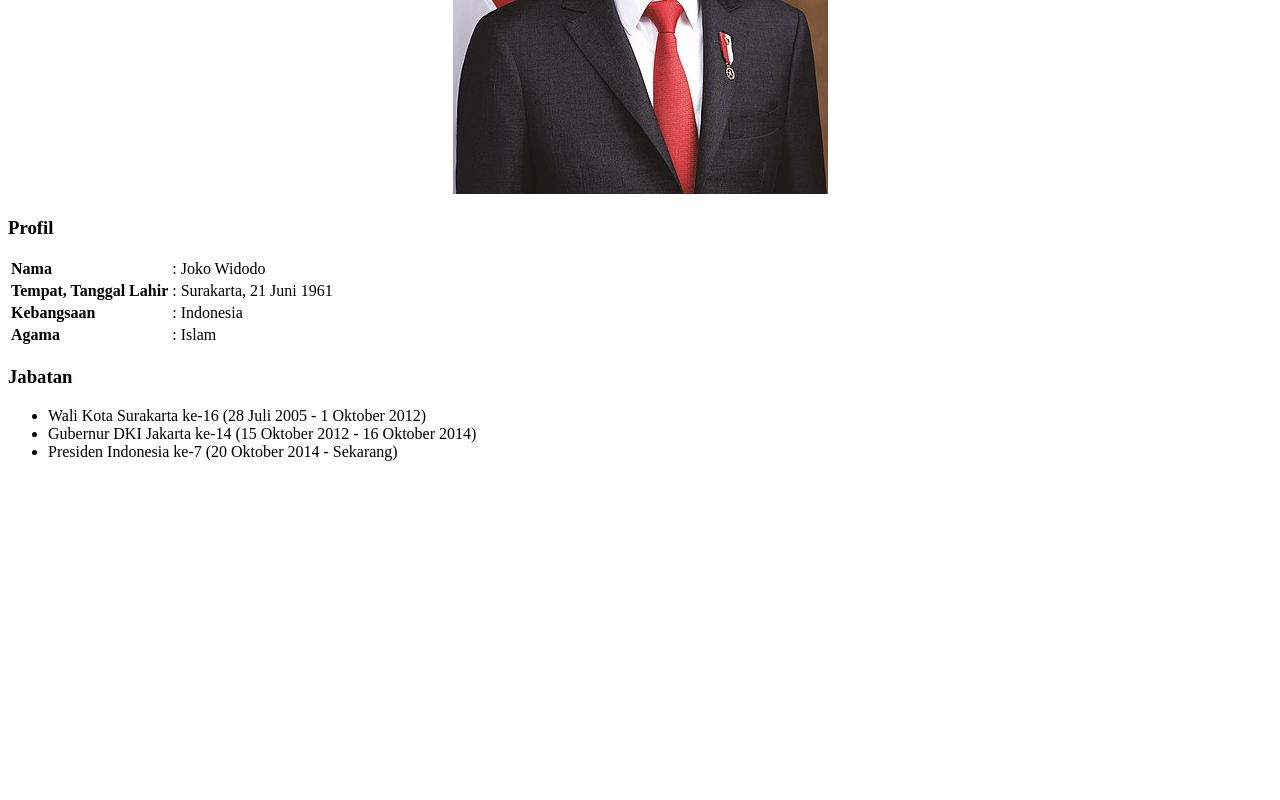
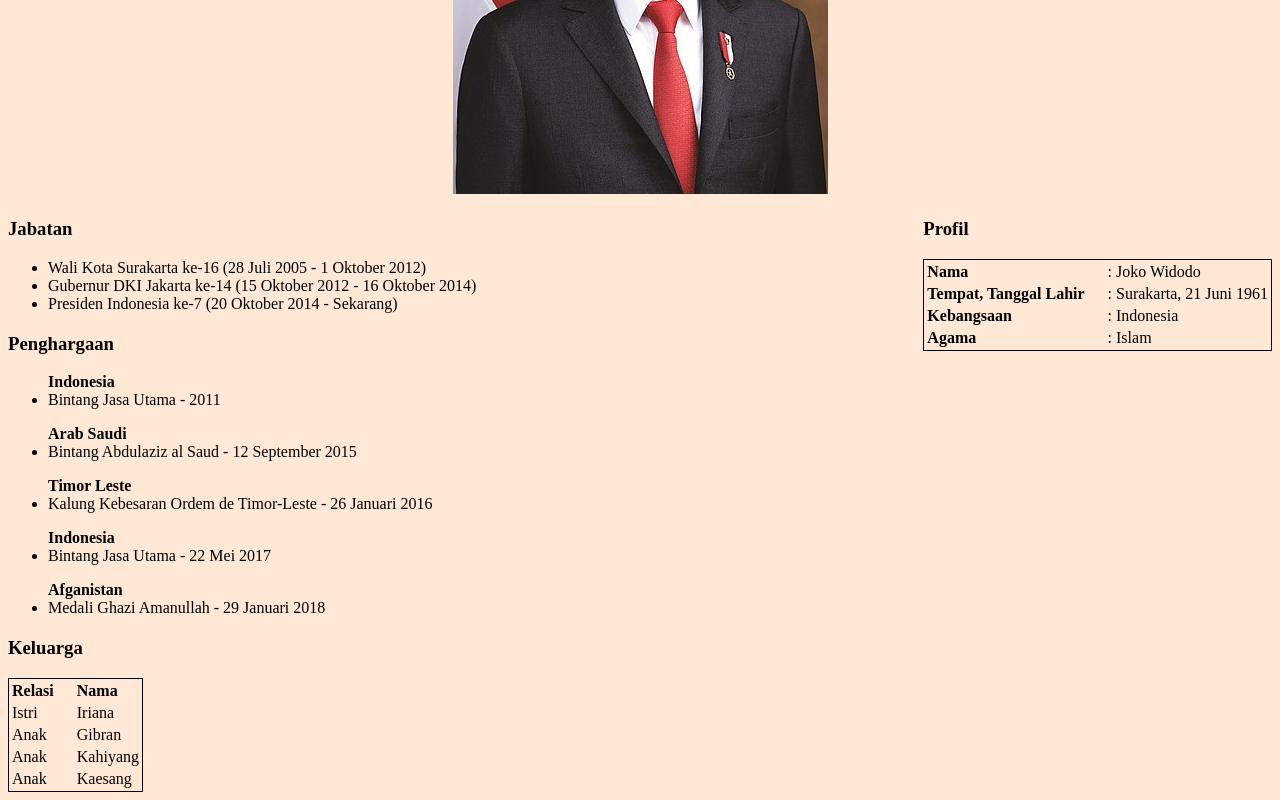
Before and after one commit to jamiesav/jamiesav.github.io, a plain HTML site: page index.html in a window 1280 px wide. Shown: the part 337-1137 px from the top of the page. Before the commit the page ends 814 px from the top, so only its background shows below. Drawn offline with Linux system fonts and the light colour scheme.

Commit message:
Add existing file

```diff
--- /dev/null
+++ b/assets/style/style.css
@@ -0,0 +1,32 @@
+body {
+    background-color: #FFE8D6;
+}
+
+h1 {
+    text-decoration: underline;
+}
+
+h3 {
+    margin-top: 20px;
+}
+
+#profile {
+    float: right;
+}
+
+#profile h3 {
+    margin-top: 0;
+}
+
+ul p {
+    margin-bottom: 0;
+}
+
+table th {
+    text-align: left;
+    padding-right: 20px;
+}
+
+table {
+    border: 1px solid black;
+}
--- a/index.html
+++ b/index.html
@@ -1,28 +1,24 @@
 <!DOCTYPE html>
 <html lang="en">
   <head>
+    <link rel="stylesheet" href="assets/style/style.css">
     <meta charset="UTF-8" />
     <meta name="viewport" content="width=device-width, initial-scale=1.0" />
     <meta name="description" content="web percobaan" />
     <title>Document</title>
-    <style>
-      table th {
-        text-align: left;
-      }
-    </style>
   </head>
   <body>
       <!-- div layout-->
       <div id="header">
         <center>
           <h1>Biografi Presiden Republik Indonesia</h1>
-          <img src="jokowi.jpg" alt="Joko Widodo">
+          <img src="assets/image/jokowi.jpg" alt="Joko Widodo">
         </center>
       </div>
       <div id="content">
-
+        <div id="profile">
           <h3>Profil</h3>
-        <table text-align: left;>
+          <table>
             <tr>
               <th>Nama</th>
               <td>: Joko Widodo</td>
@@ -40,6 +36,7 @@
               <td>: Islam</td>
             </tr>
           </table>
+        </div>
 
         <h3>Jabatan</h3>
         <ul>
@@ -47,6 +44,44 @@
           <li>Gubernur DKI Jakarta ke-14 (15 Oktober 2012 - 16 Oktober 2014)</li>
           <li>Presiden Indonesia ke-7 (20 Oktober 2014 - Sekarang)</li>
         </ul>
+
+        <h3>Penghargaan</h3>
+        <ul>
+          <p><b>Indonesia</b></p>
+          <li>Bintang Jasa Utama - 2011</li>
+          <p><b>Arab Saudi</b></p>
+          <li>Bintang Abdulaziz al Saud - 12 September 2015</li>
+          <p><b>Timor Leste</b></p>
+          <li>Kalung Kebesaran Ordem de Timor-Leste - 26 Januari 2016</li>
+          <p><b>Indonesia</b></p>
+          <li>Bintang Jasa Utama - 22 Mei 2017</li>
+          <p><b>Afganistan</b></p>
+          <li>Medali Ghazi Amanullah - 29 Januari 2018</li>
+        </ul>
+
+        <h3>Keluarga</h3>
+        <table>
+          <tr>
+            <th>Relasi</th>
+            <th>Nama</th>
+          </tr>
+          <tr>
+            <td>Istri</td>
+            <td>Iriana</td>
+          </tr>
+          <tr>
+            <td>Anak</td>
+            <td>Gibran</td>
+          </tr>
+          <tr>
+            <td>Anak</td>
+            <td>Kahiyang</td>
+          </tr>
+          <tr>
+            <td>Anak</td>
+            <td>Kaesang</td>
+          </tr>
+        </table>
       </div>
       <div id="footer">
 
```
Also changed, not shown: assets/image/jokowi.jpg (renamed from jokowi.jpg). Lines whose indentation alone changed are shown as unchanged.
